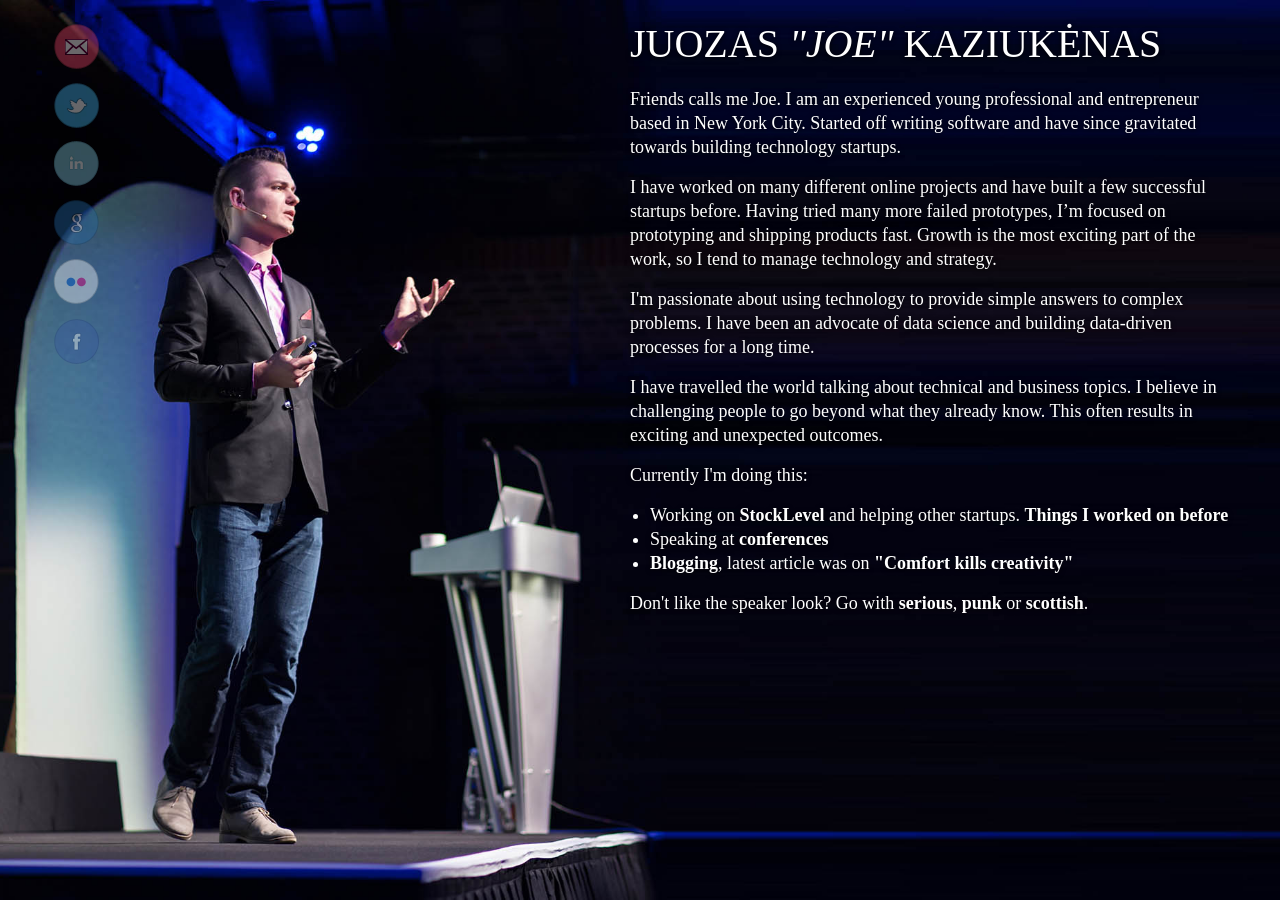
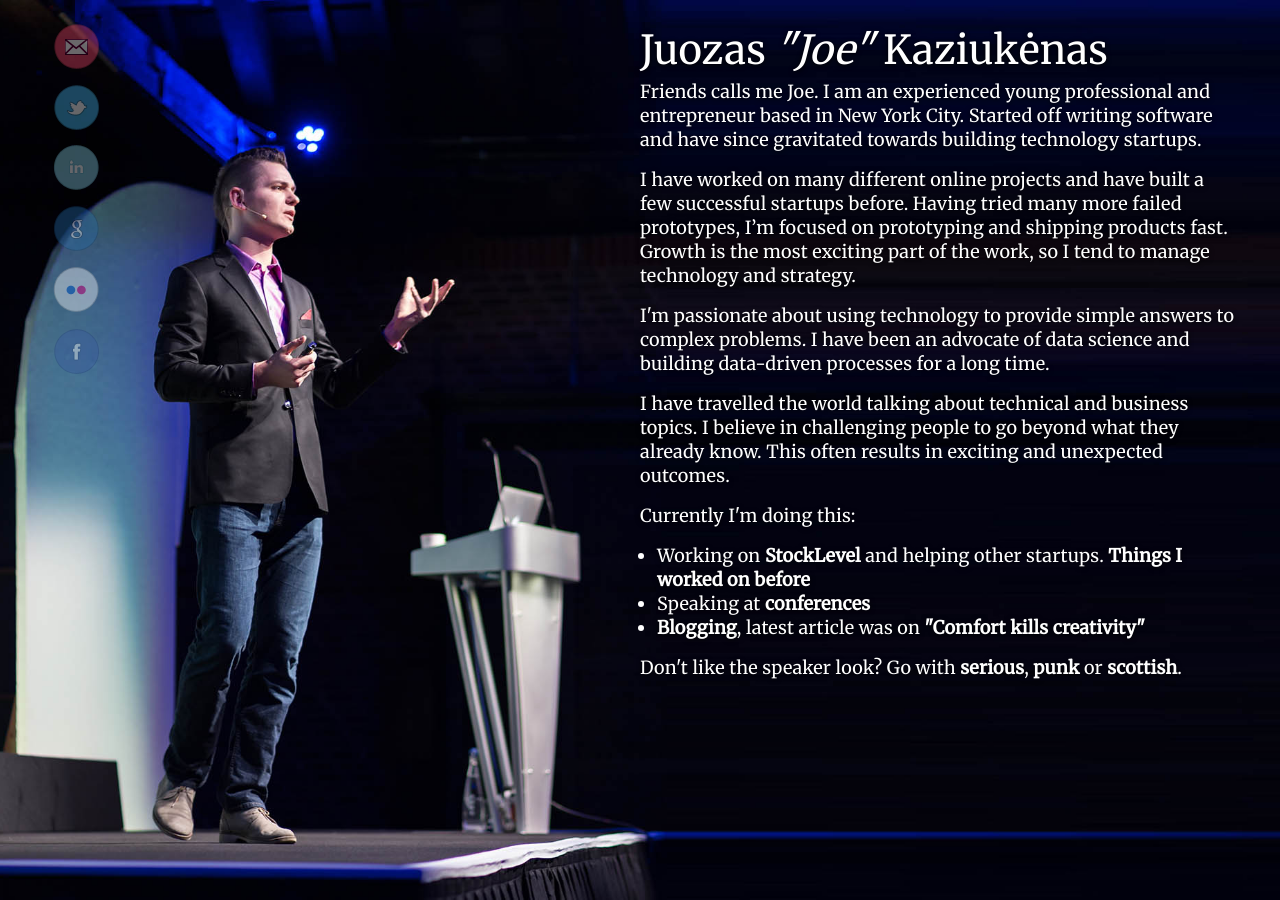
Before and after one commit to juokaz/juokaz.com, a Jekyll site: the page built from index.html, in a window 1280 px wide. Built offline with Jekyll 4.4.1, drawn with Linux system fonts in a browser that asks for light colours; nearby versions of some CDN libraries; some web fonts are replaced; the list of posts is cut into pages by our own code.

Commit message:
Use the layout for index page

```diff
--- a/_layouts/default.html
+++ b/_layouts/default.html
@@ -19,11 +19,15 @@
 </head>
 
 <body>
-  <section>
-  {{ content }}
-  </section>
+  {% if page.index_page != true %}
+    <section>
+      {{ content }}
+    </section>
 
-  <a href="/"><img class="corner-logo grayscale" src="/images/corner.png"></a>
+    <a href="/"><img class="corner-logo grayscale" src="/images/corner.png"></a>
+  {% else %}
+      {{ content }}
+  {% endif %}
 
   <script type="text/javascript">
     var _gaq = _gaq || [];
--- a/cv.html
+++ b/cv.html
@@ -7,7 +7,6 @@ title: Curriculum vitae
     <h1>Curriculum vitae</h1>
 </header>
 
-<div id="about">
 <p>
     Friends calls me Joe. I am an experienced young professional and entrepreneur based in New York City. Started off writing software and have since gravitated towards building technology startups.
 </p>
@@ -33,7 +32,6 @@ title: Curriculum vitae
 }
 //-->
 </script>
-</div>
 
 <h2>Work Experience</h2>
 
--- a/index.html
+++ b/index.html
@@ -1,70 +1,8 @@
 ---
+layout: default
+index_page: true
 ---
 
-<!doctype html>
-<html>
-<head>
-	<meta charset="UTF-8" />
-	<title>Juozas Kaziukėnas</title>
-	<link rel="Shortcut Icon" href="/favicon.ico" type="image/x-icon" />
-	<meta name="robots" content="all" />
-    <meta name="viewport" content="width=device-width, initial-scale=1, maximum-scale=1">
-    <link href='http://fonts.googleapis.com/css?family=Droid+Serif:400,700|Crimson+Text:300' rel='stylesheet' type='text/css'>
-	<style>
-        * { padding: 0; margin: 0; }
-        body { background-color: #010109; }
-        p, ul { color: #fff; font: 18px 'Droid Serif', serif; font-weight: 400; line-height: 24px; margin-bottom: 16px; -webkit-font-smoothing: antialiased; text-shadow: 0 1px 5px black; }
-        a { color: #fff; font-weight: 700; text-decoration: none; }
-        strong { font-weight: 700; }
-        a:hover { color: #999; }
-        #about { width: 600px; padding: 20px 0 0 30px; margin: 0 auto 0 20px !important; }
-        h1 { font-size: 40px; font-family: 'Crimson Text', serif; font-weight: 300; margin-bottom: 20px; color: #fff; text-shadow: 0 1px 5px black; text-transform:uppercase; }
-        ul { margin-left: 20px; }
-        ul#connect{ margin-left: 0; width: 60px; position: fixed; right: 52px; top: 22px; }
-        #connect li{display:inline;list-style-type:none;}
-        #connect a{text-decoration: none;border-style: none;}
-        #connect a:link{text-decoration: none;opacity:0.4;border-style: none;}
-        #connect a:hover{text-decoration: none;opacity:0.9;border-style: none;}
-        #connect img {border:none;margin-bottom:5px;}
-
-        #serious #about, #speaker #about { padding: 20px 30px 0 0; margin: 0 20px 0 auto !important; }
-        #serious ul#connect, #speaker ul#connect { right: none; left: 52px; }
-
-        #speaker #go-speaker {display: inline;}
-        #speaker #go-punk, #speaker #go-scottish, #speaker #go-serious {display: none;}
-
-        #serious #go-serious {display: inline;}
-        #serious #go-punk, #serious #go-scottish, #serious #go-speaker {display: none;}
-
-        #scottish #go-scottish {display: inline;}
-        #scottish #go-punk, #scottish #go-serious, #scottish #go-speaker {display: none;}
-
-        #punk #go-punk {display: inline;}
-        #punk #go-scottish, #punk #go-serious, #punk #go-speaker {display: none;}
-
-        @media (max-width: 767px) {
-            #monogram { position: relative; width: auto; padding: 20px; margin: 0; }
-            #about { position: relative; width: auto; padding: 20px; margin: 0 !important; }
-            #serious #about, #speaker #about { padding: 20px; margin: 0 !important; }
-            .backstretch { opacity: 0; }
-
-            ul#connect{ position: static; width: 320px; padding: 10px 0 0 20px; margin: 0 auto !important; }
-            #serious ul#connect, #speaker ul#connect { padding: 10px 20px 0 0; margin: 0 auto !important;}
-            #connect a:link { opacity: 1; }
-
-            #looks {display: none;}
-
-            h1 { font-size: 25px; }
-            p { font-size: 16px; }
-        }
-
-	</style>
-	<!-- idea from https://github.com/weightshift/The-Personal-Page -->
-</head>
-
-<body>
-
-<!-- swap out for information about yourself -->
 <div id="about">
 	<h1>Juozas <em>"Joe"</em> Kaziukėnas</h1>
     <p>
--- a/internal.css
+++ b/internal.css
@@ -1,9 +1,8 @@
 * { margin: 0; padding: 0; }
-body { font: 20px 'Merriweather', serif; letter-spacing: 0.01rem; font-weight: 300; line-height: 1.5; width: 100%; max-width: 940px; margin: 20px auto 30px;}
+body { font: 20px 'Merriweather'; letter-spacing: 0.01rem; font-weight: 300; line-height: 1.5; width: 100%; margin: 20px 0 20px 0; }
 .clear { clear: both; }
-section { margin-left: 20px; margin-right: 20px; }
+section { margin: 0 auto; max-width: 940px; padding-left: 20px; padding-right: 20px; }
 section > header { text-align: center; }
-h1, h2, h3 { font-family: 'Merriweather', serif; }
 h1 { font-size: 60px; font-weight: 400; display: inline; }
 h2 { margin-top: 40px; margin-bottom: 20px; font-size: 30px; }
 h3 span { float: right; font: 22px 'Open Sans', serif; font-style: italic; font-size: 18px; color: #999; font-weight: normal; }
@@ -67,3 +66,49 @@ img.grayscale:hover {
     h3 { font-size: 20px; }
     #photos li { width: 21%; }
 }
+
+/* index page */
+#about p, #about ul { color: #fff; font-size: 18px; font-weight: 400; line-height: 24px; margin-bottom: 16px; -webkit-font-smoothing: antialiased; text-shadow: 0 1px 5px black; }
+#about a { color: #fff; font-weight: 700; text-decoration: none; border: none; }
+#index a:hover { color: #999; }
+#about { width: 600px; padding-left: 20px; padding-right: 20px; margin: 0 auto 0 20px !important; }
+#about h1 { font-size: 40px; color: #fff; text-shadow: 0 1px 5px black; }
+
+ul#connect{ margin-left: 0; width: 60px; position: fixed; right: 52px; top: 22px; }
+#connect li{display:inline;list-style-type:none;}
+#connect a{text-decoration: none;border-style: none;}
+#connect a:link{text-decoration: none;opacity:0.4;border-style: none;}
+#connect a:hover{text-decoration: none;opacity:0.9;border-style: none;}
+#connect img {border:none;margin-bottom:5px;}
+
+#serious #about, #speaker #about { margin: 0 20px 0 auto !important; }
+#serious ul#connect, #speaker ul#connect { right: none; left: 52px; }
+
+#speaker #go-speaker {display: inline;}
+#speaker #go-punk, #speaker #go-scottish, #speaker #go-serious {display: none;}
+
+#serious #go-serious {display: inline;}
+#serious #go-punk, #serious #go-scottish, #serious #go-speaker {display: none;}
+
+#scottish #go-scottish {display: inline;}
+#scottish #go-punk, #scottish #go-serious, #scottish #go-speaker {display: none;}
+
+#punk #go-punk {display: inline;}
+#punk #go-scottish, #punk #go-serious, #punk #go-speaker {display: none;}
+
+@media (max-width: 767px) {
+    #about p, #about ul, #about a, #about h1 { color: #000; text-shadow: none; }
+    #about h1 { font-size: 25px; }
+    #about p { font-size: 16px; }
+
+    #monogram { position: relative; width: auto; padding: 20px; margin: 0; }
+    #about { position: relative; width: auto; margin: 0 !important; }
+    #serious #about, #speaker #about { margin: 0 !important; }
+    .backstretch { opacity: 0; }
+
+    ul#connect{ position: static; width: 320px; padding: 10px 0 0 20px; margin: 0 auto !important; }
+    #serious ul#connect, #speaker ul#connect { padding: 10px 20px 0 0; margin: 0 auto !important;}
+    #connect a:link { opacity: 1; }
+
+    #looks {display: none;}
+}
```
Also changed, not shown: other parts of index.html (+0 -15 lines). Lines whose indentation alone changed are shown as unchanged.
